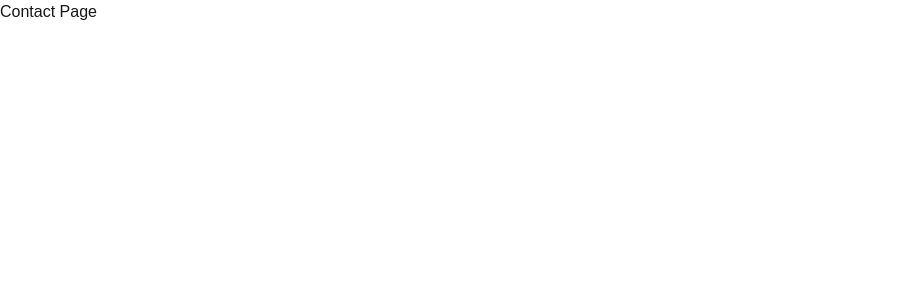
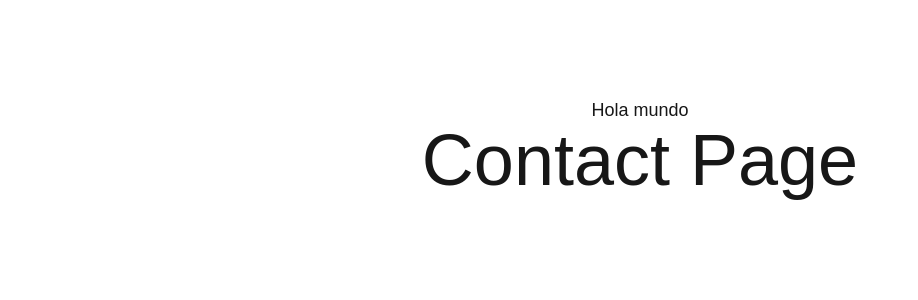
Before and after one commit to EdwinAlexanderBernardinoMoran/firts-steps, a Next.js app: page /contact in a window 1280 px wide. Shown: the top 300 px of the page, without its empty margins (0-918 px from the left). Built offline with nearby package versions, Linux system fonts and the light colour scheme.

Commit message:
S2-Layouts y Layouts anidados

```diff
--- a/app/contact/page.tsx
+++ b/app/(public)/contact/page.tsx
@@ -8,7 +8,7 @@ export const metadata = {
 export default function ContactPage(){
   return (
     <>
-    <h1>Contact Page</h1>
+    <span className="text-7xl">Contact Page</span>
     </>
   )
 }
--- /dev/null
+++ b/app/(public)/layout.tsx
@@ -0,0 +1,15 @@
+
+export default function AboutLayout({
+ children
+}: {
+ children: React.ReactNode;
+}) {
+  return (
+    <div>
+      <main className="flex flex-col items-center p-24">
+        <span className="text-lg">Hola mundo</span>
+        { children }
+      </main>
+    </div>
+  );
+}
--- a/app/princing/page.tsx
+++ b/app/(public)/princing/page.tsx
@@ -8,7 +8,7 @@ export const metadata = {
 export default function PricingPage() {
     return (
         <>
-        <h1>Pricing Page</h1>
+            <span className="text-7xl">Pricing Page</span>
         </>
     )
 }
```
Also changed, not shown: app/(public)/about/page.tsx (renamed from app/about/page.tsx).
